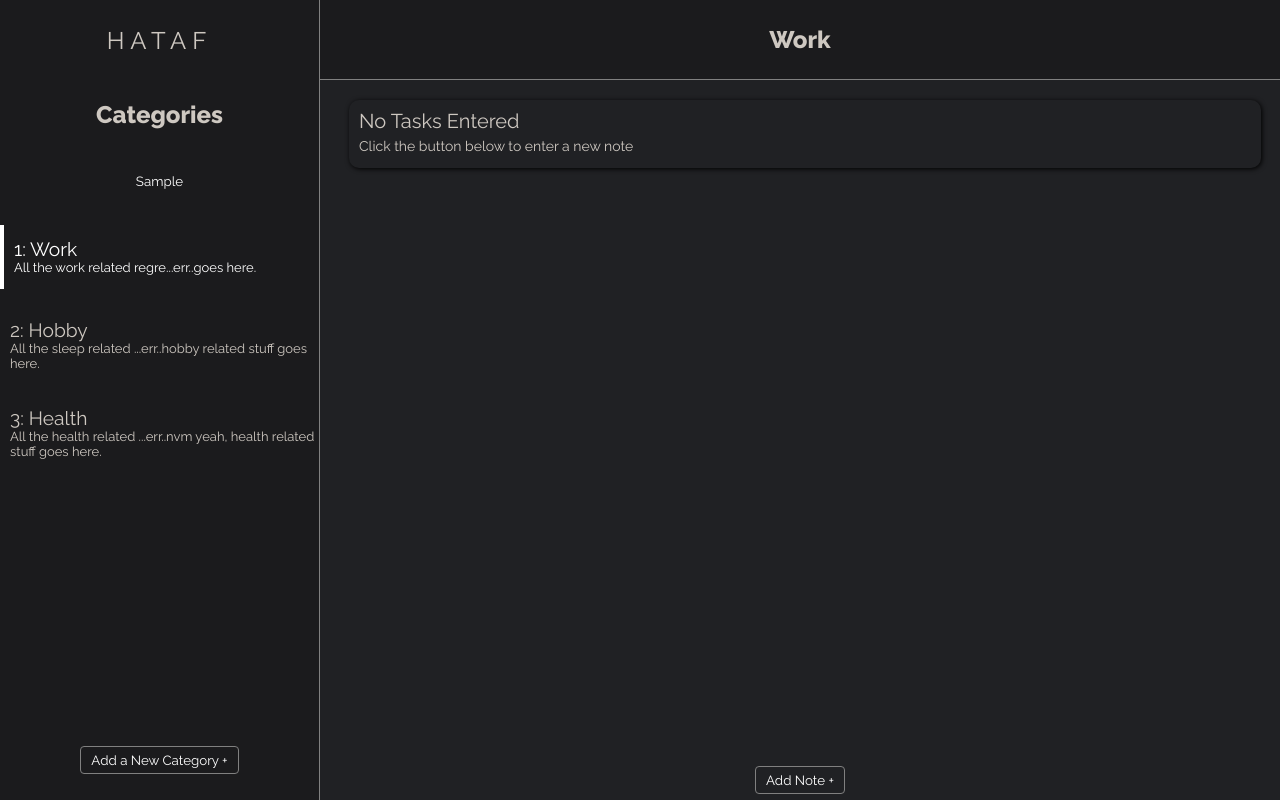
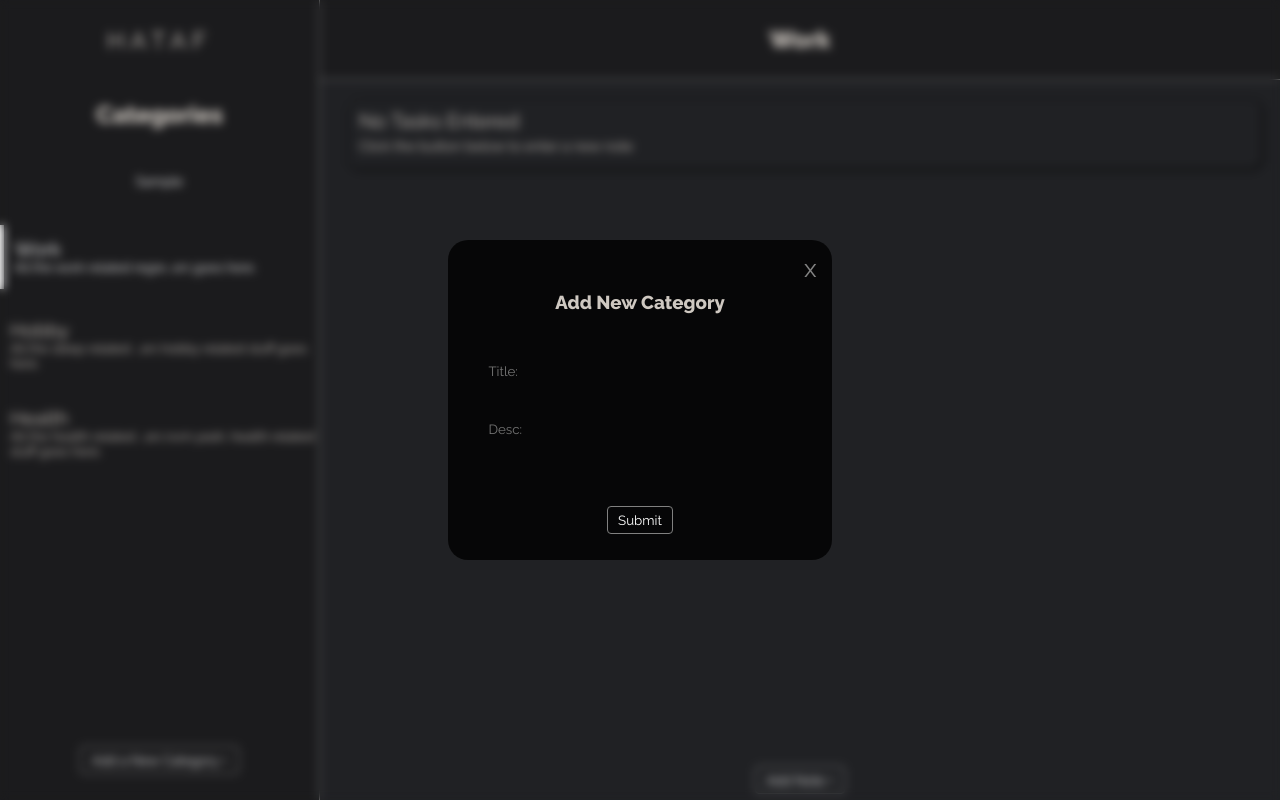
Before and after one commit to hatafatif/task-management-tool, a React (Create React App) app: page / in a window 1280 px wide. Both pictures are taken after typing "Sample" into the empty fields and a click on the button "Add a New Category +". Built offline with nearby package versions, Linux system fonts and the light colour scheme.

Commit message:
Fully functional NewCatForm added

```diff
--- a/src/App.js
+++ b/src/App.js
@@ -3,6 +3,7 @@ import "./App.css";
 import Sidebar from "./components/Sidebar/Sidebar";
 import NoteSection from "./components/NoteSection/NoteSection";
 import NewNoteForm from "./components/Forms/NewNoteForm";
+import NewCatForm from "./components/Forms/NewCatForm";
 
 const defaultNotes = [
     {
@@ -31,17 +32,17 @@ const App = () => {
     // Main state to keep all the data
     const [notes, setNotes] = useState(defaultNotes);
     const [categories, setCategories] = useState([]);
-
     // useEffect to get new categories and colors when notes state is set
     useEffect(() => {
         const tempCategories = [];
 
-        defaultNotes.forEach((obj) => {
+        notes.forEach((obj) => {
             if (tempCategories.indexOf(obj.category) === -1)
                 tempCategories.push(obj.category);
         });
 
         setCategories(tempCategories);
+        console.log(notes)
     }, [notes]);
 
     // Functionality to select a category from sidebar.
@@ -53,6 +54,25 @@ const App = () => {
         // debug
         setSelectedCategory(clickedCat[0]);
     };
+
+    //Functionality to deal with NewCatForm.
+    const [newCatPressed, setNewCatPressed] = useState(false);
+    const handleNewCatSubmit = (receivedCat) => {
+        setNewCatPressed(false);
+        const notesCopy = notes.slice();
+        const newCat = {
+            cat_id: notesCopy.length+1,
+            category: receivedCat.title,
+            desc: receivedCat.desc,
+            notes: [],
+        };
+
+        notesCopy.push(newCat);
+        setNotes(notesCopy);
+        console.log("Received New Cat");
+        console.log(receivedCat);
+    };
+    const handleNewCatCancel = () => setNewCatPressed(false);
 
     //Functionality to deal with NewNoteForm.
     const [newNotePressed, setNewNotePressed] = useState(false);
@@ -85,7 +105,7 @@ const App = () => {
 
     return (
         <div className="App">
-            {newNotePressed ? (
+            {newNotePressed && (
                 <NewNoteForm
                     onSubmit={handleNewNoteSubmit}
                     onCancel={handleNewNoteCancel}
@@ -94,18 +114,22 @@ const App = () => {
                     notes={notes}
                     selectedCategory={selectedCategory}
                 />
-            ) : (
-                <></>
             )}
-            {/* <NewCatForm /> */}
+            {newCatPressed && (
+                <NewCatForm
+                    onSubmit={handleNewCatSubmit}
+                    onCancel={handleNewCatCancel}
+                />
+            )}
             <Sidebar
                 notes={notes}
                 selectedCategory={selectedCategory}
                 onClick={selectCategory}
+                newCatOnClick={() => setNewCatPressed(true)}
             />
             <NoteSection
                 category={selectedCategory}
-                newNoteOnClick={() => setNewNotePressed(!newNotePressed)}
+                newNoteOnClick={() => setNewNotePressed(true)}
             />
         </div>
     );
--- a/src/components/Forms/NewCatForm.js
+++ b/src/components/Forms/NewCatForm.js
@@ -0,0 +1,52 @@
+import React, { useState } from "react";
+import "./forms.css";
+
+const NewCatForm = ({ onSubmit, onCancel }) => {
+    const [titleInput, setTitleInput] = useState("");
+    const [descInput, setDescInput] = useState("");
+    const [showWarning, setShowWarning] = useState(false);
+
+    const newCat = { title: "", desc: "" };
+
+    const handleOnClick = () => {
+        if (titleInput === "" || descInput === "") {
+            console.log("Title or text empty");
+            setShowWarning(true);
+            return;
+        }
+        setShowWarning(false);
+        newCat.title = titleInput;
+        newCat.desc = descInput;
+        onSubmit(newCat);
+    };
+
+    return (
+        <div className="NewCatForm">
+            <div className="note-form">
+                <div className="cross-button" onClick={onCancel}>
+                    x
+                </div>
+                <h3>Add New Category</h3>
+                <input
+                    placeholder="Title: "
+                    value={titleInput}
+                    onChange={(e) => setTitleInput(e.target.value)}
+                />
+                <input
+                    placeholder="Desc: "
+                    value={descInput}
+                    onChange={(e) => setDescInput(e.target.value)}
+                />
+                <button onClick={handleOnClick}>Submit</button>
+                {showWarning && (
+                    <div className="warning">
+                        {" "}
+                        Please fill in all the fields.{" "}
+                    </div>
+                )}
+            </div>
+        </div>
+    );
+};
+
+export default NewCatForm;
--- a/src/components/Forms/forms.css
+++ b/src/components/Forms/forms.css
@@ -1,4 +1,5 @@
-.NewNoteForm {
+.NewNoteForm,
+.NewCatForm {
     display: flex;
     justify-content: center;
     align-items: center;
@@ -102,3 +103,11 @@
     font-size: 27px;
     color: rgba(255, 255, 255, 0.7);
 }
+
+.warning {
+    color: rgba(255, 0, 0, 0.7);
+    font-size: 14px;
+    position: absolute;
+    top: 75%;
+    transition: 300ms;
+}
--- a/src/components/Sidebar/AddCat.js
+++ b/src/components/Sidebar/AddCat.js
@@ -1,9 +1,9 @@
 import React from 'react'
 
-const AddCat = () => {
+const AddCat = ({onClick}) => {
   return (
     <div className='AddCat'>
-      <button>Add a New Category +</button>
+      <button onClick={onClick}>Add a New Category +</button>
     </div>
   )
 }
--- a/src/components/Sidebar/Category.js
+++ b/src/components/Sidebar/Category.js
@@ -9,7 +9,7 @@ const Category = ({ cat_id, category, desc, onClick, selectedCategory }) => {
 
     return (
         <div id={cat_id} className={`Category ${isSelected}`} onClick={onClick}>
-            <div className="cat-name">{cat_id}: {category}</div>
+            <div className="cat-name">{category}</div>
             <div className="cat-desc">{desc}</div>
         </div>
     );
--- a/src/components/Sidebar/Sidebar.js
+++ b/src/components/Sidebar/Sidebar.js
@@ -4,13 +4,13 @@ import Name from "./Name";
 import AddCat from "./AddCat";
 import Categories from "./Categories";
 
-const Sidebar = ({ notes, onClick, selectedCategory }) => {
+const Sidebar = ({ notes, onClick, selectedCategory, newCatOnClick }) => {
 
     return (
         <div className="Sidebar">
             <Name />
             <Categories notes={notes} onClick={onClick} selectedCategory={selectedCategory} />
-            <AddCat />
+            <AddCat onClick={newCatOnClick} />
         </div>
     );
 };
```
